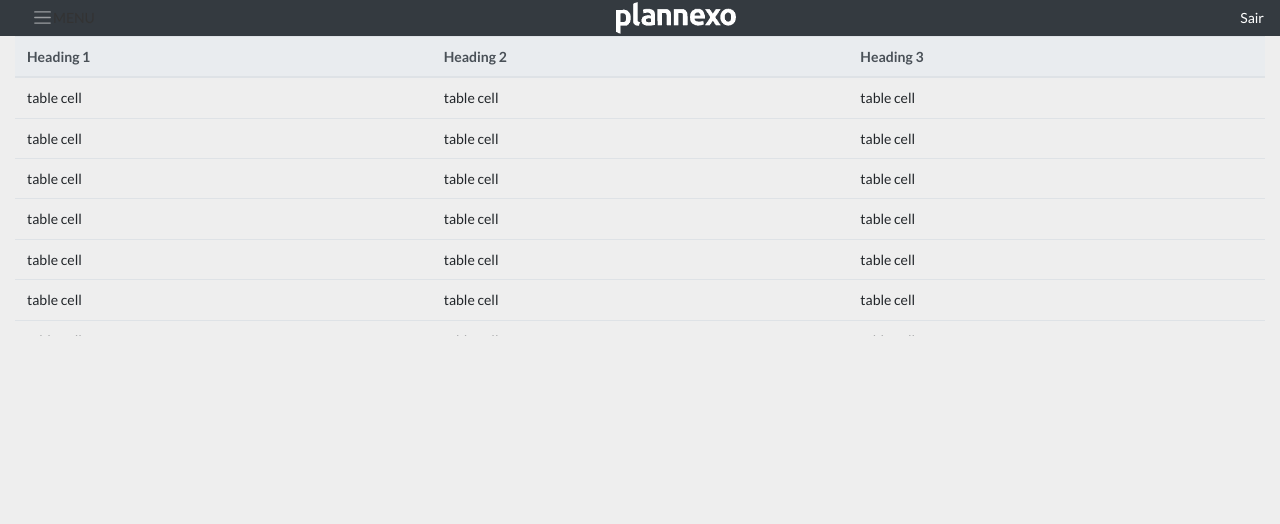
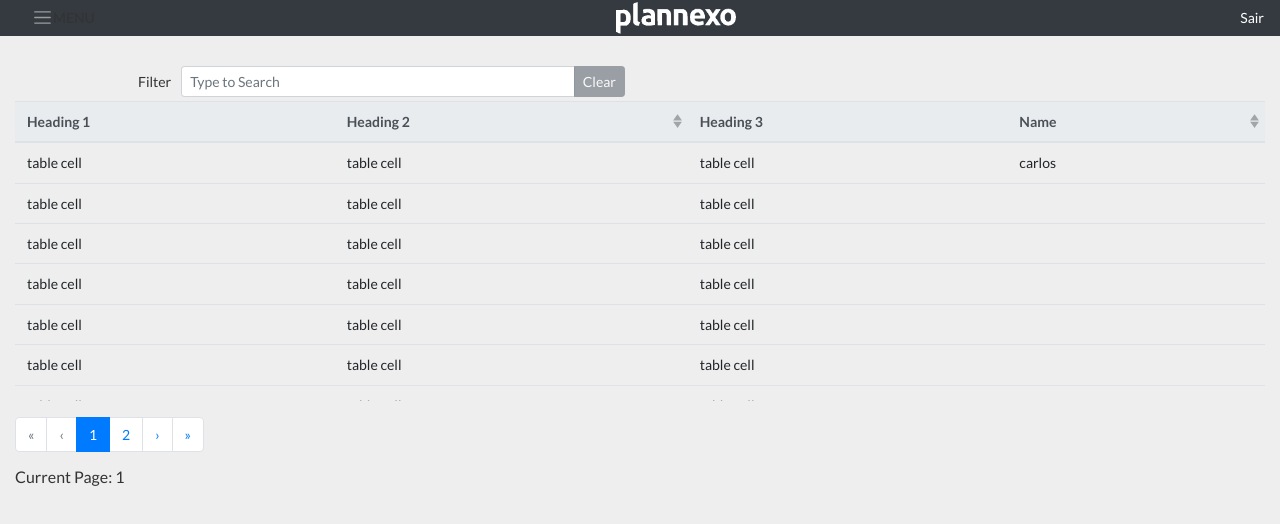
Before and after one commit to carlosmarinho/plan-vue, a Vue app: page /sku in a window 1280 px wide. Shown: the top 524 px of the page. Built offline with nearby package versions, Linux system fonts and the light colour scheme; what vue-google-charts would draw is missing.

Commit message:
inicio adicionando filtros e paginaçao

```diff
--- a/src/components/Sku.vue
+++ b/src/components/Sku.vue
@@ -1,6 +1,48 @@
 <template>
-    <div >
-            <b-table sticky-header :items="items" head-variant="light"></b-table>
+    <div class="header-table">
+
+
+      <b-col lg="6" class="my-1">
+        <b-form-group
+          label="Filter"
+          label-cols-sm="3"
+          label-align-sm="right"
+          label-size="sm"
+          label-for="filterInput"
+          class="mb-0"
+        >
+          <b-input-group size="sm">
+            <b-form-input
+              v-model="filter"
+              type="search"
+              id="filterInput"
+              placeholder="Type to Search"
+            ></b-form-input>
+            <b-input-group-append>
+              <b-button :disabled="!filter" @click="filter = ''">Clear</b-button>
+            </b-input-group-append>
+          </b-input-group>
+        </b-form-group>
+      </b-col>
+
+        <b-table
+            sticky-header
+            :items="items"
+            :fields="fields"
+            :per-page="perPage"
+            :current-page="currentPage"
+            head-variant="light"
+        >
+        </b-table>
+        <b-pagination
+            v-model="currentPage"
+            :total-rows="rows"
+            :per-page="perPage"
+            aria-controls="my-table"
+        >
+        </b-pagination>
+
+        <p class="mt-3">Current Page: {{ currentPage }}</p>
     </div>
 </template>
 
@@ -9,7 +51,17 @@ export default{
     name: 'Sku',
     data() {
       return {
+        perPage: 10,
+        sortBy: 'name',
+        currentPage: 1,
+        fields: [
+            { key: 'heading 1', sortable: false },
+            { key: 'heading 2', sortable: true },
+            { key: 'heading 3', sortable: false },
+            { key: 'name', sortable: true }
+        ],
         items: [
+          { 'heading 1': 'table cell', 'heading 2': 'table cell', 'heading 3': 'table cell', 'name': 'carlos'},
           { 'heading 1': 'table cell', 'heading 2': 'table cell', 'heading 3': 'table cell' },
           { 'heading 1': 'table cell', 'heading 2': 'table cell', 'heading 3': 'table cell' },
           { 'heading 1': 'table cell', 'heading 2': 'table cell', 'heading 3': 'table cell' },
@@ -20,11 +72,24 @@ export default{
           { 'heading 1': 'table cell', 'heading 2': 'table cell', 'heading 3': 'table cell' },
           { 'heading 1': 'table cell', 'heading 2': 'table cell', 'heading 3': 'table cell' },
           { 'heading 1': 'table cell', 'heading 2': 'table cell', 'heading 3': 'table cell' },
-          { 'heading 1': 'table cell', 'heading 2': 'table cell', 'heading 3': 'table cell' },
-          { 'heading 1': 'table cell', 'heading 2': 'table cell', 'heading 3': 'table cell' }
+          { 'heading 1': 'table cell 15', 'heading 2': 'table cell', 'heading 3': 'table cell' },
+          { 'heading 1': 'table cell', 'heading 2': 'table cell', 'heading 3': 'table cell', 'name': 'luiz carlos'},
+          { 'heading 1': 'table cell', 'heading 2': 'table cell', 'heading 3': 'table cell', 'name': 'silva carlos'},
+          { 'heading 1': 'table cell', 'heading 2': 'table cell', 'heading 3': 'table cell', 'name': 'edu carlos'},
         ]
+      }
+    },
+    computed: {
+      rows() {
+        return this.items.length
       }
     }
 }
 
 </script>
+
+<style scoped>
+    .header-table{
+        margin-top: 30px;
+    }
+</style>
```
